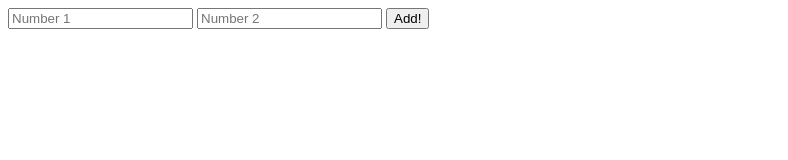
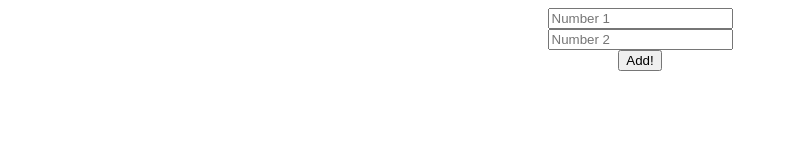
Before and after one commit to nadinedelia/typescript_practice, a plain HTML site: page index.html in a window 1280 px wide. Shown: the whole page, without its empty margins (0-788 px from the left). Drawn offline with Linux system fonts and the light colour scheme.

Commit message:
added typescript

```diff
--- a/index.html
+++ b/index.html
@@ -5,10 +5,13 @@
     <meta name="viewport" content="width=device-width, initial-scale=1.0">
     <title>Understanding Typescript</title>
     <script src="js-only.js" defer></script>
+    <link rel="stylesheet" href="style.css">
 </head>
 <body>
+    <div>
     <input type="number" id="num1" placeholder="Number 1" />
     <input type="number" id="num2" placeholder="Number 2" />
     <button>Add!</button>
+</div>
 </body>
 </html>
--- /dev/null
+++ b/style.css
@@ -0,0 +1,4 @@
+div {
+    display: grid;
+    place-items: center;
+ }
```
Also changed, not shown: using-ts.ts (added, +11 -0 lines).
